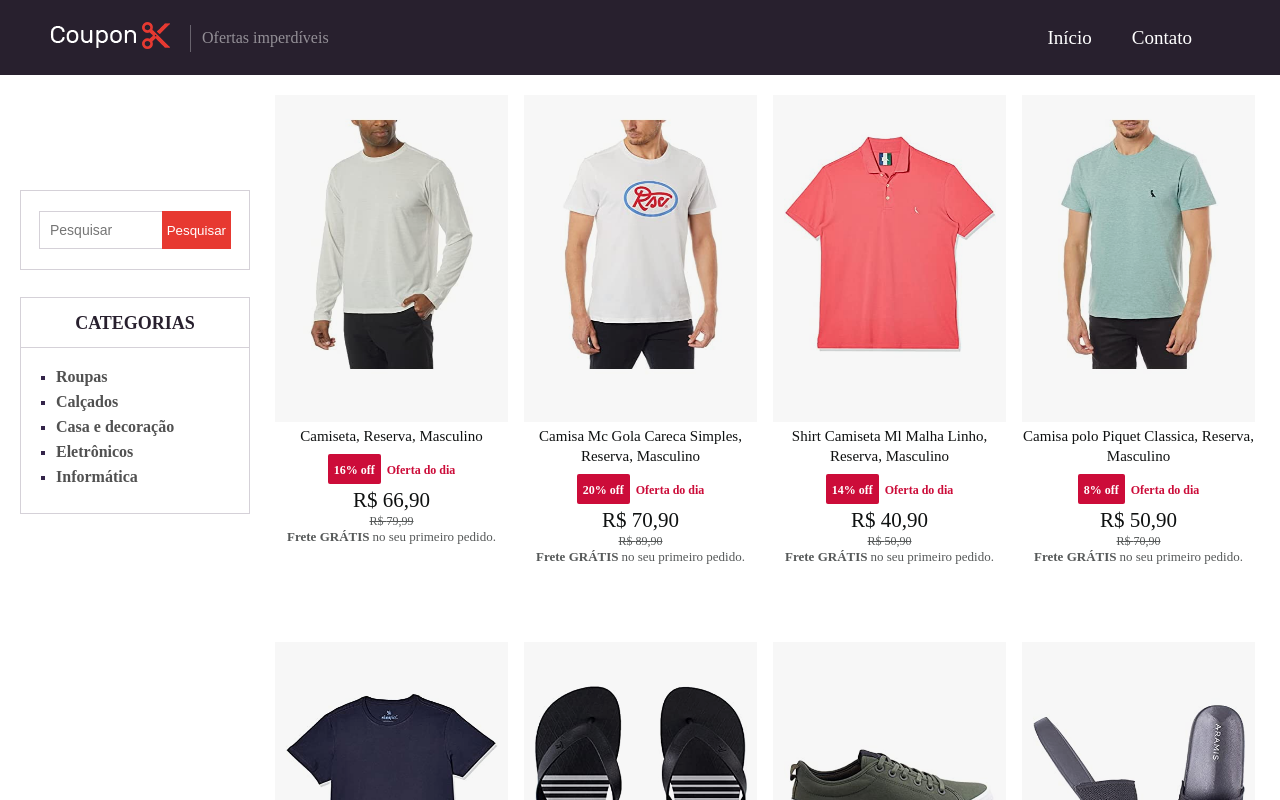
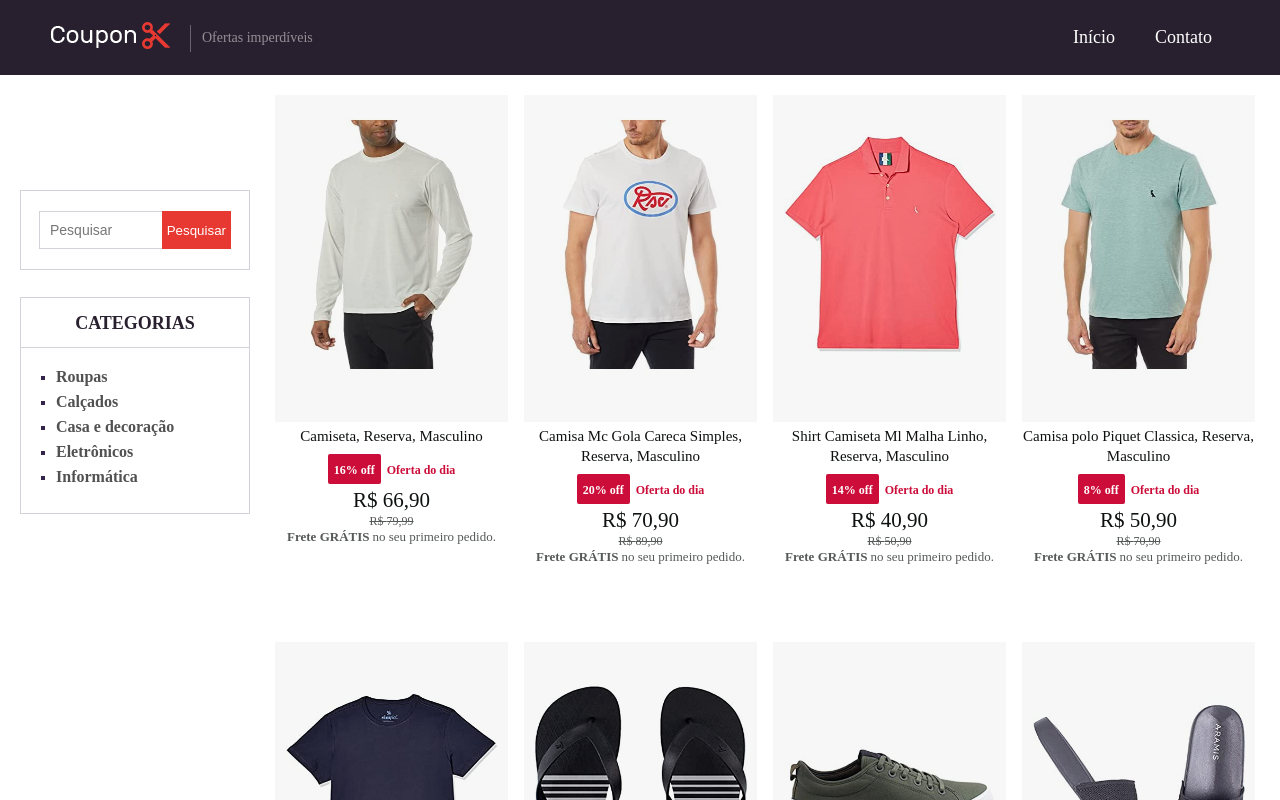
Before and after one commit to GugaNL/vendas-afiliado, a Next.js app: page / in a window 1280 px wide. Shown: the top 800 px of the page. Built offline with nearby package versions, Linux system fonts and the light colour scheme.

Commit message:
fix responsivity header

```diff
--- a/src/components/molecules/Aside/styles.ts
+++ b/src/components/molecules/Aside/styles.ts
@@ -1,4 +1,6 @@
 import styled, { css } from "styled-components";
+import { BreakAt, BreakpointSize } from "../../../styles/Breakpoints";
+
 
 type ContainerProps = {
   menuIsOpen: boolean;
@@ -87,6 +89,10 @@
   margin-top: 16px;
   border: none;
 
+  ${BreakAt(340)} {
+    margin-top: 0;
+  }
+
 
   @media (max-width: 600px) {
     display: flex;
--- a/src/components/organisms/Header/styles.ts
+++ b/src/components/organisms/Header/styles.ts
@@ -6,7 +6,7 @@
 export const HeaderContainer = styled.div`
   grid-area: H;
   position: fixed;
-  padding: 12px 50px;
+  padding: 12px 30px;
   float: left;
   width: 100%;
   z-index: 99;
@@ -21,9 +21,14 @@
   display: flex;
   align-items: center;
   flex-direction: column;
+  margin-left: 40px;
 
   ${BreakAt(601)} {
     flex-direction: row;
+  }
+
+  ${BreakAt(450)} {
+    margin-left: 20px;
   }
 `;
 
@@ -56,6 +61,7 @@
   > span {
     color: rgba(255, 255, 255, 0.5);
     line-height: 26px;
+    font-size: 14px;
   }
 
   ${BreakAt(450)} {
@@ -119,7 +125,7 @@
     margin-top: 0;
   }
 
-  ${BreakAt(300)} {
+  ${BreakAt(340)} {
     flex-direction: row;
   }
 `;
@@ -135,14 +141,14 @@
   }
 
   ${BreakAt(601)} {
-    font-size: 19px;
+    font-size: 18px;
   }
 `;
 
 export const ContentContactElement = styled.div`
   margin: 5px 20px;
 
-  ${BreakAt(300)} {
+  ${BreakAt(340)} {
     margin: 0 20px;
   }
 `;
```
